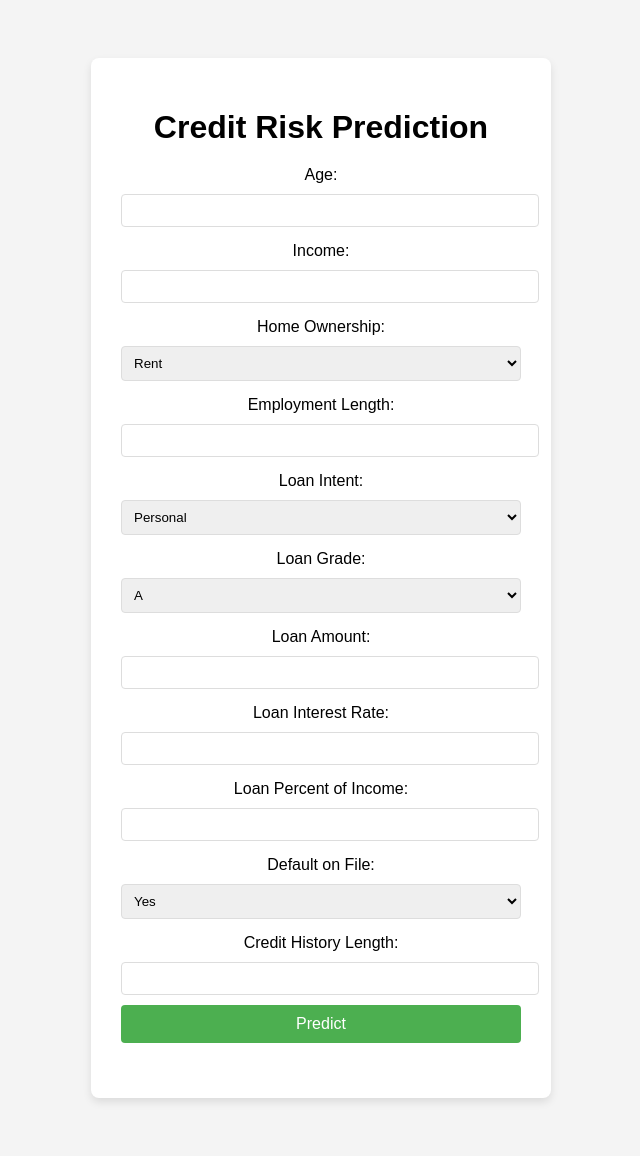
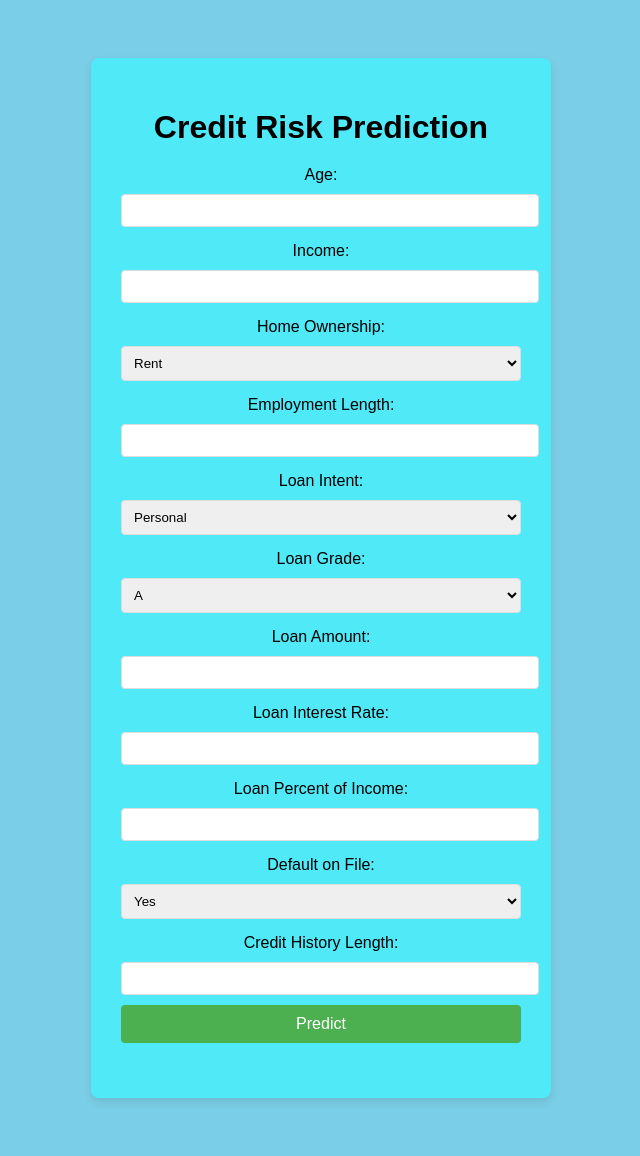
Before and after one commit to Bhuvaneshwar-V/Credit-Risk-Defaulter, a Flask app: page / in a window 1280 px wide. Shown: the whole page, without its empty margins (319-959 px from the left). Run offline with Flask 3, Linux system fonts and the light colour scheme; parts of the project's set-up code (start-up, migrations or seed data) failed here and were passed over.

Commit message:
Modified color palette

```diff
--- a/static/style.css
+++ b/static/style.css
@@ -1,12 +1,12 @@
 body {
     font-family: Arial, sans-serif;
-    background-color: #f4f4f4;
+    background-color: #7bcee7;
     padding: 50px;
     text-align: center;
 }
 
 .container {
-    background-color: white;
+    background-color: rgb(80, 233, 247);
     padding: 30px;
     border-radius: 8px;
     box-shadow: 0 4px 8px rgba(0, 0, 0, 0.1);
```
